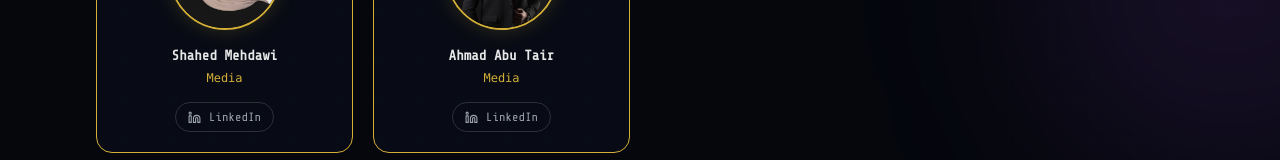
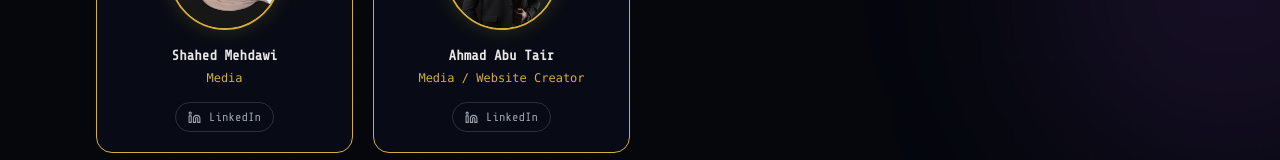
Before and after one commit to Amaddo-san/bsides-amman, a React (Vite) app: page /team in a window 1280 px wide. Shown: the part 1287-1447 px from the top of the page. Built offline with nearby package versions, Linux system fonts and the light colour scheme.

Commit message:
update team card

```diff
--- a/src/components/Team.jsx
+++ b/src/components/Team.jsx
@@ -19,7 +19,7 @@ const TEAM = [
   { name: 'Farah Qamhawi', role: 'Organizer', photo: img('farah.jpg'), linkedin: 'https://www.linkedin.com/in/farah-qamhawi?utm_source=share_via&utm_content=profile&utm_medium=member_ios' },
   { name: 'Lana Barakat', role: 'Organizer', photo: img('lana.jpg'), linkedin: 'https://www.linkedin.com/in/lana-barakat-748a7b241?utm_source=share_via&utm_content=profile&utm_medium=member_ios' },
   { name: 'Shahed Mehdawi', role: 'Media', photo: img('shahed.jpg'), linkedin: 'https://www.linkedin.com/in/shahedmehdawi?utm_source=share_via&utm_content=profile&utm_medium=member_ios' },
-  { name: 'Ahmad Abu Tair', role: 'Media', photo: img('ahmad.jpg'), linkedin: 'https://www.linkedin.com/in/ahmad-abu-tair-935209311?utm_source=share_via&utm_content=profile&utm_medium=member_ios' },
+  { name: 'Ahmad Abu Tair', role: 'Media / Website Creator', photo: img('ahmad.jpg'), linkedin: 'https://www.linkedin.com/in/ahmad-abu-tair-935209311?utm_source=share_via&utm_content=profile&utm_medium=member_ios' },
 ];
 
 const ROLE_STYLES = {
@@ -27,6 +27,8 @@ const ROLE_STYLES = {
   'Advisor': { color: '#22d3ee', glow: 'rgba(34,211,238,0.4)' },
   'Organizer': { color: '#a855f7', glow: 'rgba(168,85,247,0.4)' },
   'Media': { color: '#d4af37', glow: 'rgba(212,175,55,0.2)' },
+ 'Media / Website Creator': { color: '#d4af37', glow: 'rgba(212,175,55,0.2)' },
+
 };
 
 export default function Team() {
@@ -117,7 +119,7 @@ export default function Team() {
                 {member.name}
               </h3>
 
-             <p
+<p
   className="mb-4 text-xs font-mono"
   style={{ color: style.color }}
 >
```
